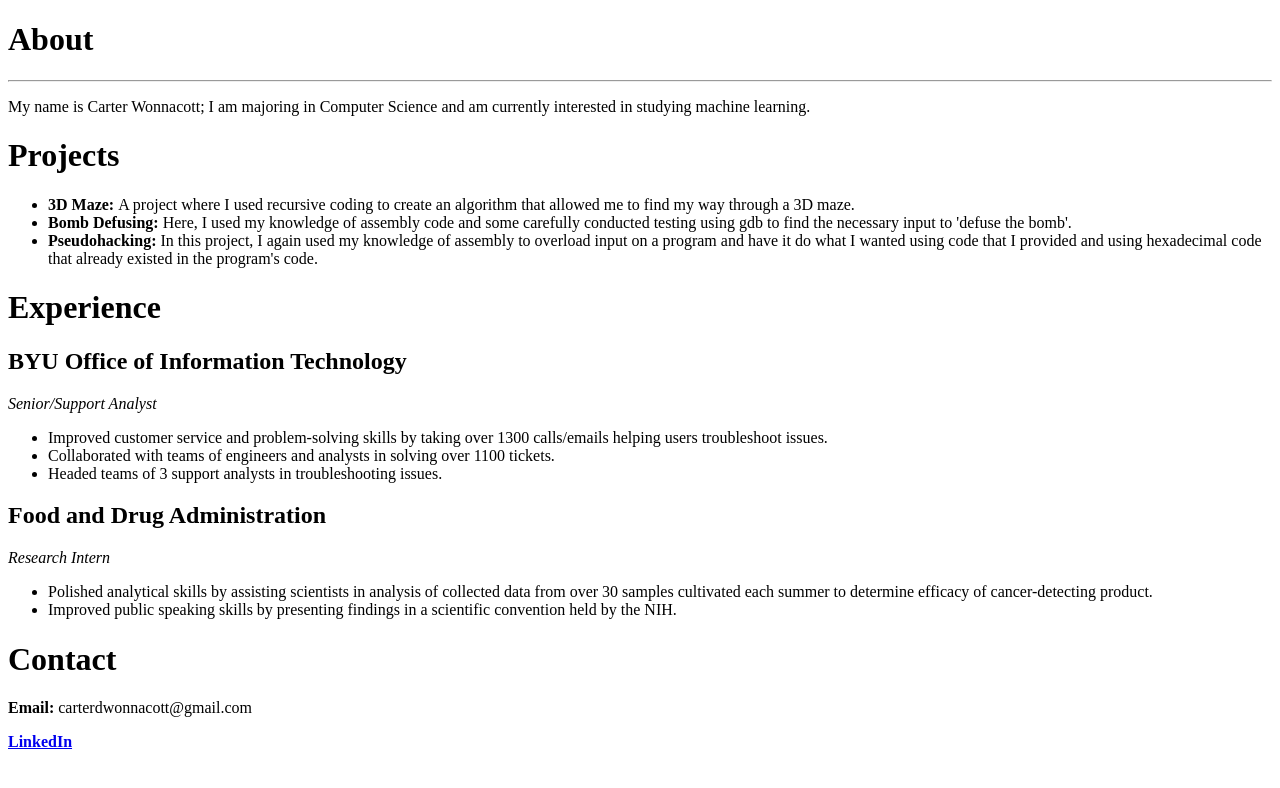
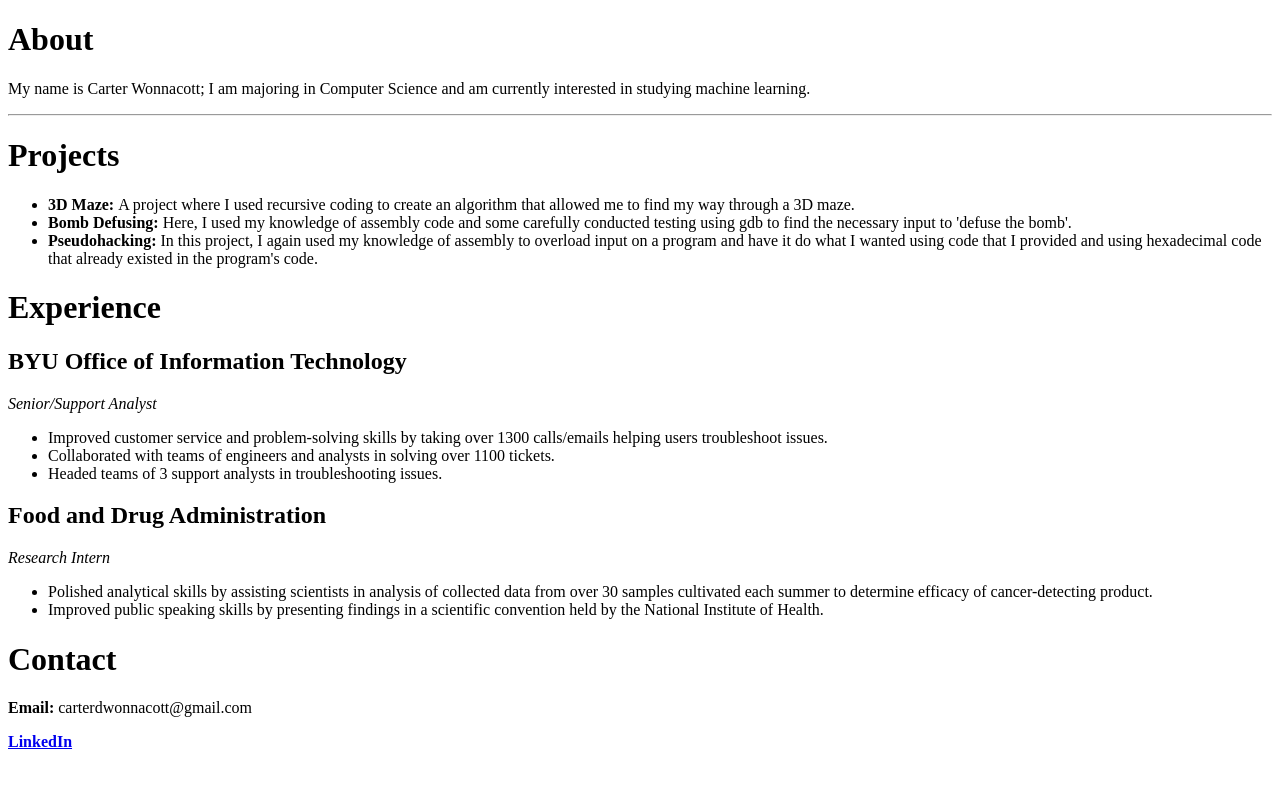
Before and after one commit to carterwonnacott/portfolio, a plain HTML site: page index.html in a window 1280 px wide. Drawn offline with Linux system fonts and the light colour scheme.

Commit message:
add file

```diff
--- a/index.html
+++ b/index.html
@@ -6,9 +6,9 @@
 
   <body>
     <h1>About</h1>
-    <hr/>
     <p>My name is Carter Wonnacott; I am majoring in Computer Science and am
       currently interested in studying machine learning.</p>
+      <hr/>
     <h1>Projects</h1>
     <ul>
       <li><strong>3D Maze: </strong>A project where I used recursive coding to create
@@ -38,7 +38,7 @@
         collected data from over 30 samples cultivated each summer to determine
         efficacy of cancer-detecting product.</li>
       <li>Improved public speaking skills by presenting findings in a scientific
-        convention held by the NIH.</li>
+        convention held by the National Institute of Health.</li>
     </ul>
     <h1>Contact</h1>
     <p><strong>Email:</strong> carterdwonnacott@gmail.com</p>
```
